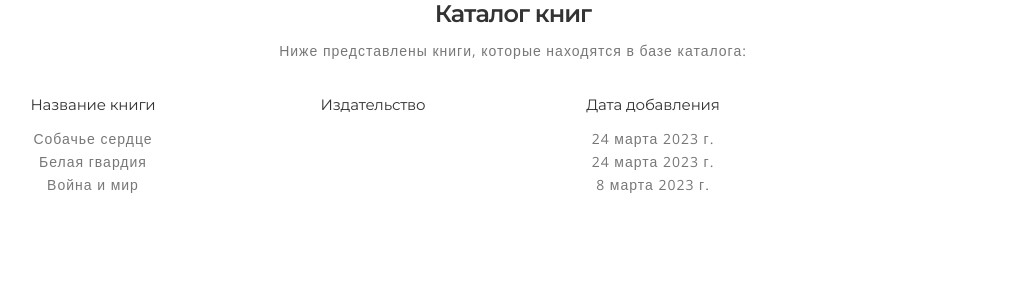
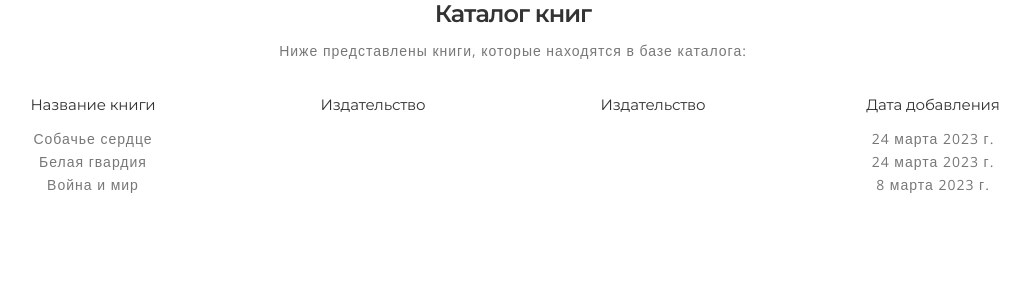
Before and after one commit to Katrin-Dashkevich/bookshop, a Django app: page /books in a window 1280 px wide. Shown: the part 90-395 px from the top of the page, without its empty margins (127-1157 px from the left). Run offline with Django 4.2, Linux system fonts and the light colour scheme; data comes from the database, SQL or seed files in the repository; parts of the project's set-up code (start-up, migrations or seed data) failed here and were passed over; some libraries are stand-ins or nearby versions.

Commit message:
Update books.html

```diff
--- a/bookshop/library/templates/books.html
+++ b/bookshop/library/templates/books.html
@@ -17,6 +17,18 @@
                                 <h4>Название книги</h4>
                                 {% for book in books %}
                                     {{ book.title }}<br>
+                                {% endfor %}
+                            </div>
+                        </div>
+                    </div>
+                </li>
+                  <li class="col-md-3 col-xs-6">
+                    <div class="team_member">
+                        <div class="display-table">
+                            <div class="table-cell">
+                                <h4>Издательство</h4>
+                                {% for book in book.authors.all %}
+                                    {{ book }}
                                 {% endfor %}
                             </div>
                         </div>
```
